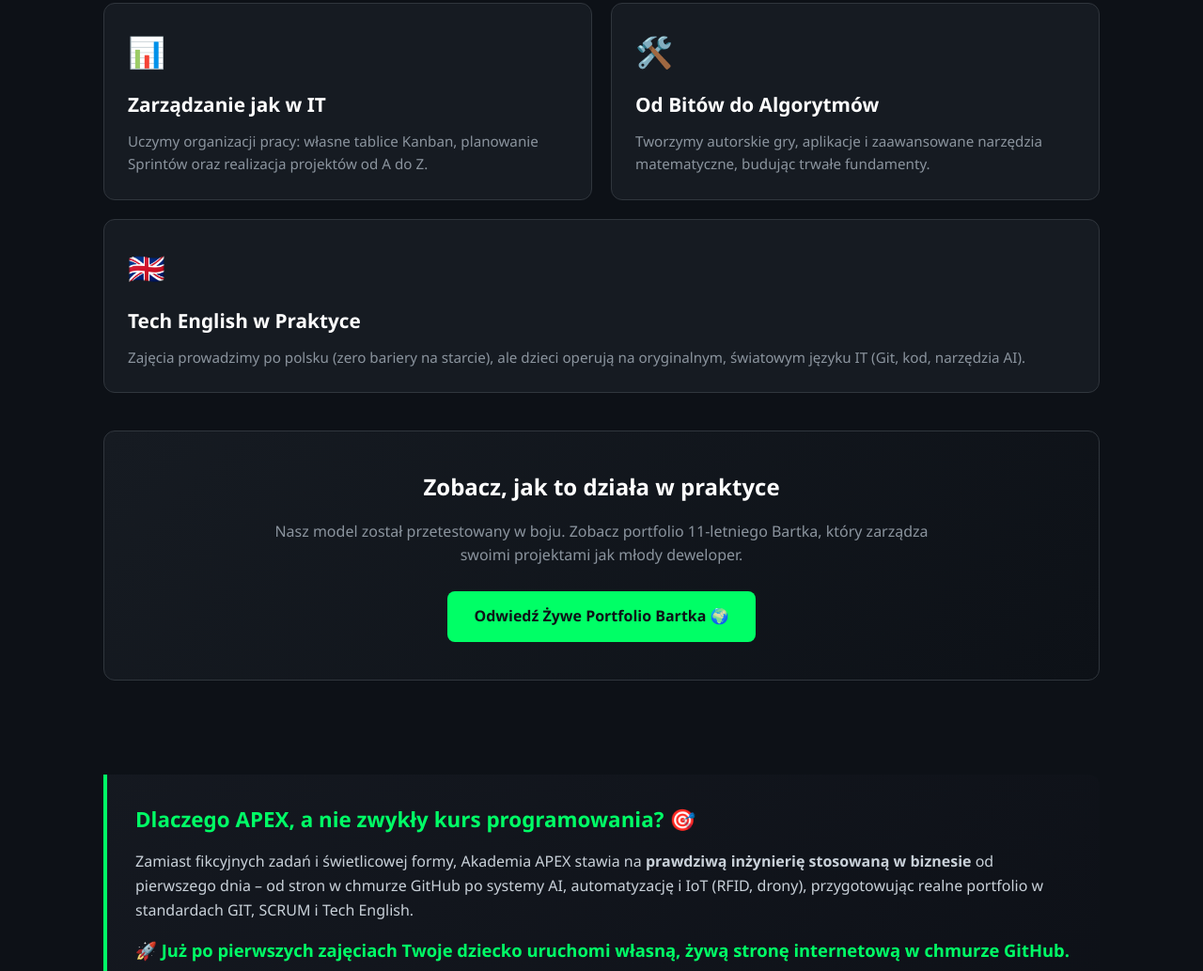
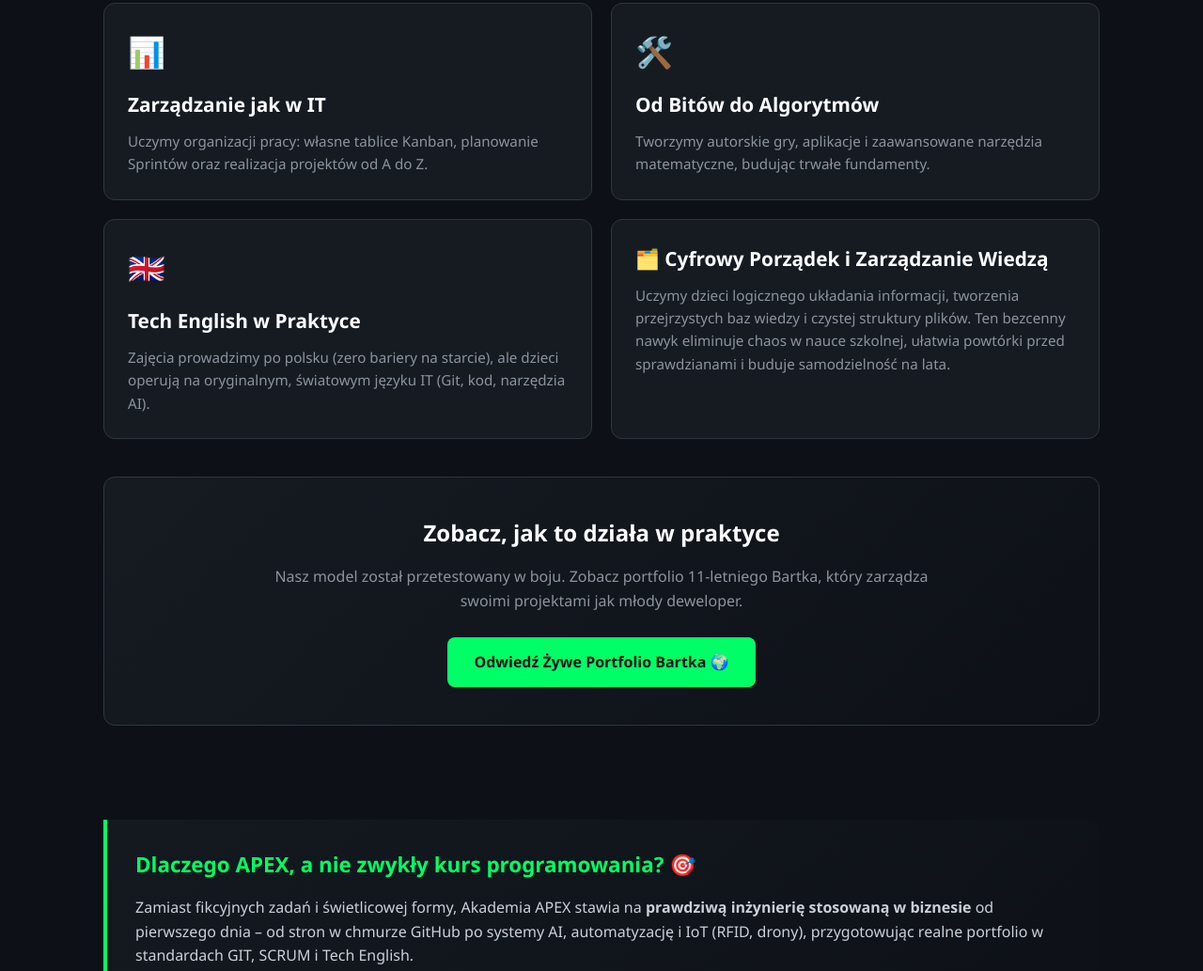
Before and after one commit to WojciechCzyzyk/sarenka, a plain HTML site: page index.html in a window 1280 px wide. Shown: the part 976-2009 px from the top of the page at 94% size. Drawn offline with Linux system fonts and the light colour scheme.

Commit message:
Add new sections for Tech English and Digital Organization

```diff
--- a/index.html
+++ b/index.html
@@ -60,8 +60,14 @@
         </div>
         <div class="card">
             <span class="card-icon">🇬🇧</span>
+
             <h3>Tech English w Praktyce</h3>
              <p>Zajęcia prowadzimy po polsku (zero bariery na starcie), ale dzieci operują na oryginalnym, światowym języku IT (Git, kod, narzędzia AI).</p>
+        </div>
+
+        <div class="card">
+              <h3>🗂️ Cyfrowy Porządek i Zarządzanie Wiedzą</h3>
+          <p>Uczymy dzieci logicznego układania informacji, tworzenia przejrzystych baz wiedzy i czystej struktury plików. Ten bezcenny nawyk eliminuje chaos w nauce szkolnej, ułatwia powtórki przed sprawdzianami i buduje samodzielność na lata.</p>
         </div>
 
     </section>
```
